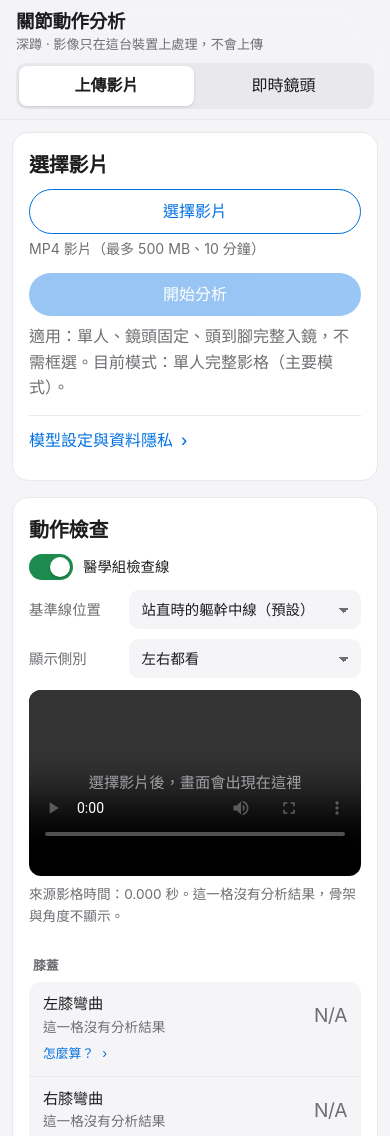
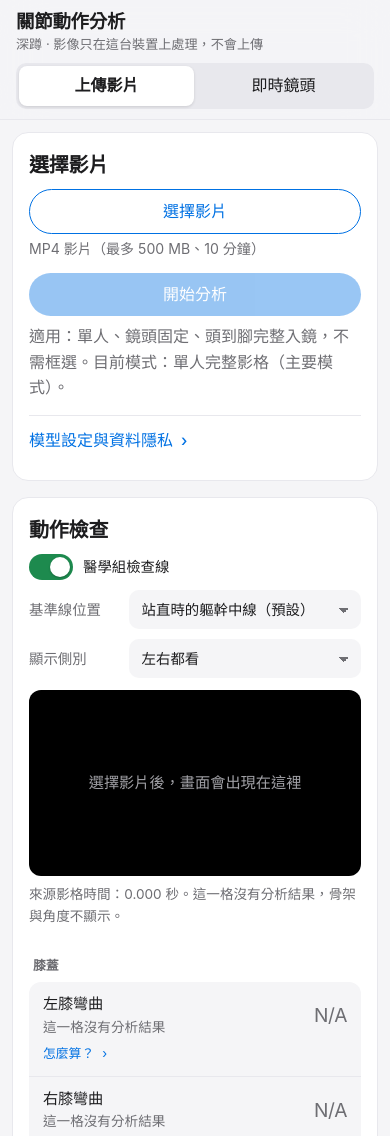
Before and after one commit to Chen-Jung0929/115-1-Innovative-Integration-of-Medicine-and-EECS-Final-Project, a React (Vite) app: page / in a window 390 px wide. Shown: the top 1136 px of the page. Built offline with nearby package versions, Linux system fonts and the light colour scheme.

Commit message:
fix: 骨架疊圖對齊影片畫面（不再把影片縮進較大的黑框）

```diff
--- a/src/app/styles.css
+++ b/src/app/styles.css
@@ -106,11 +106,15 @@ aside, .banner { display: block; border-radius: var(--radius-sm); padding: 12px
 /* Video + readout */
 .toolbar { display: flex; flex-wrap: wrap; align-items: center; gap: 10px 18px; }
 .workspace { display: grid; grid-template-columns: minmax(0, 1.6fr) minmax(280px, 1fr); gap: 20px; align-items: start; }
-.video-stage { position: relative; line-height: 0; background: var(--stage); border-radius: var(--radius-sm); overflow: hidden; min-height: 120px; }
-video { width: 100%; height: auto; max-height: 72vh; display: block; object-fit: contain; }
+/* The stage shrinks to the video's own picture size, so the overlay canvas (inset: 0) always lies exactly on the picture.
+   Never letterbox the video inside a bigger box (object-fit), or the skeleton drifts off the person. */
+.video-stage { position: relative; line-height: 0; width: fit-content; max-width: 100%; margin: 0 auto; background: var(--stage); border-radius: var(--radius-sm); overflow: hidden; }
+.video-stage video { display: block; width: auto; height: auto; max-width: 100%; max-height: 72vh; }
+.stage-col { min-width: 0; }
 .overlay, .frontal-layer { position: absolute; inset: 0; width: 100%; height: 100%; pointer-events: none; }
 .stage-empty { position: absolute; inset: 0; display: grid; place-items: center; margin: 0; color: #a1a1a6; line-height: 1.4; font-size: .95rem; padding: 48px 16px; }
-.video-stage:has(.stage-empty) { aspect-ratio: 16 / 9; }
+.video-stage:has(.stage-empty) { width: 100%; aspect-ratio: 16 / 9; }
+.video-stage:has(.stage-empty) video { visibility: hidden; }
 .scrub { display: grid; grid-template-columns: auto 1fr auto; align-items: center; gap: 12px; margin: 12px 0 0; font-size: .9rem; }
 .scrub input { margin: 0; }
 
@@ -176,7 +180,7 @@ pre { white-space: pre-wrap; overflow-wrap: anywhere; }
 /* Phone */
 @media (max-width: 820px) {
   .workspace { grid-template-columns: 1fr; }
-  video { max-height: 62vh; }
+  .video-stage video { max-height: 62vh; }
 }
 @media (max-width: 600px) {
   .topbar { flex-direction: column; align-items: stretch; gap: 8px; padding: 10px 16px; }
```
Also changed, not shown: 1 other file (tests, documents, lock files or other folders).
